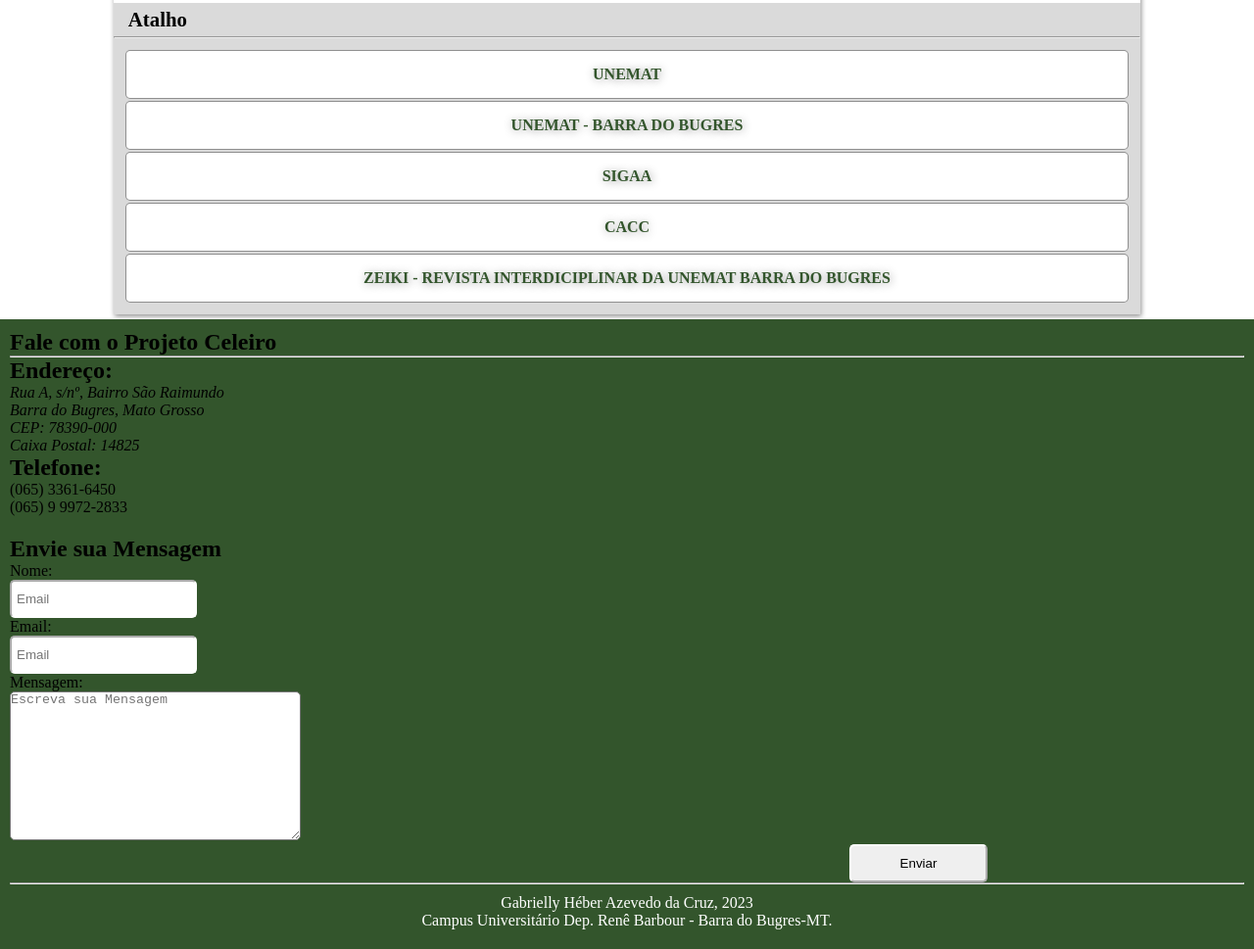
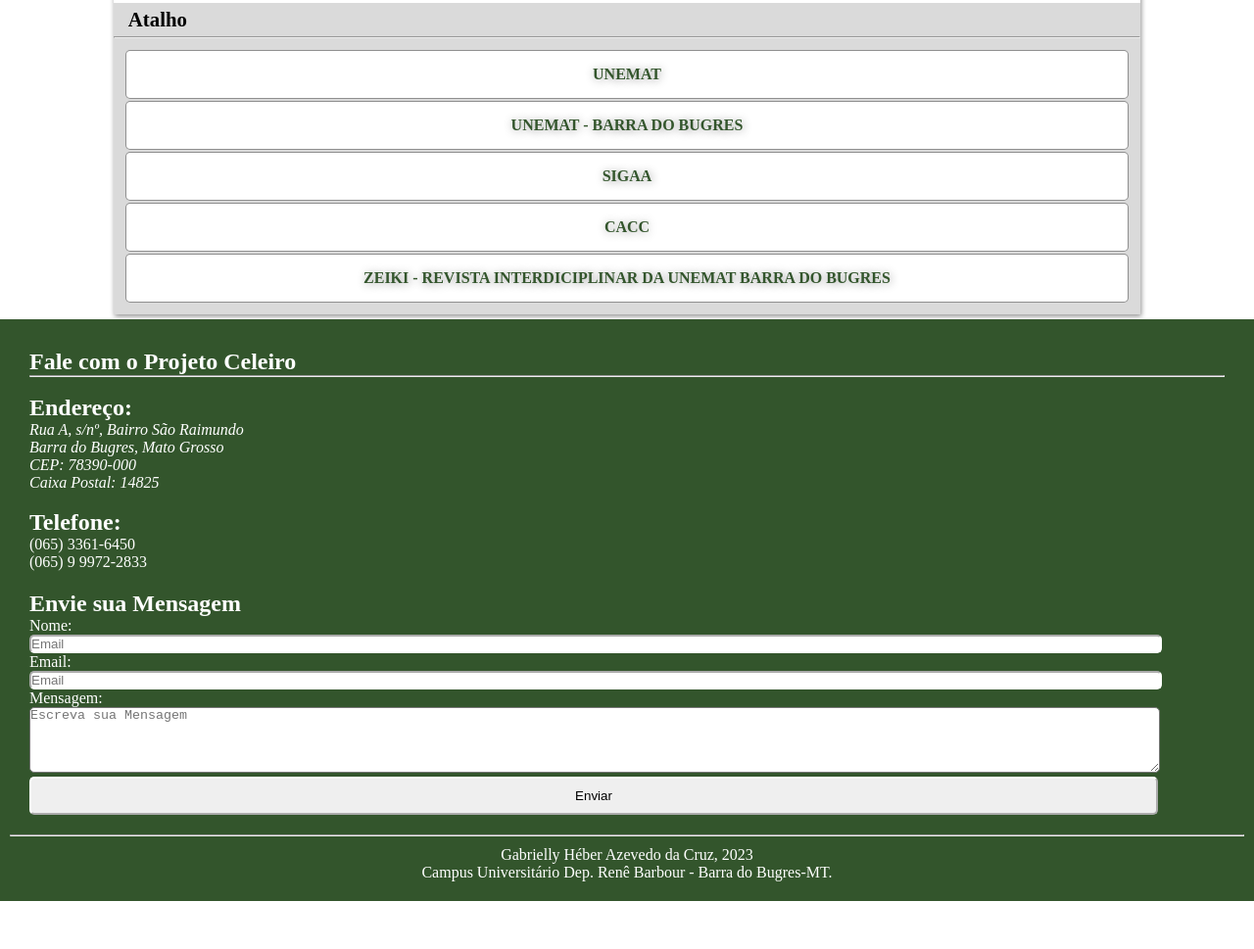
Before and after one commit to gabriellyheber22/projetoCeleiroResponsivo, a plain HTML site: page index.html in a window 1280 px wide. Shown: the part 796-1765 px from the top of the page at 98% size. After the commit the page ends 1716 px from the top, so only its background shows below. Drawn offline with nearby package versions, Linux system fonts and the light colour scheme.

Commit message:
atualização

```diff
--- a/estilos/estilo.css
+++ b/estilos/estilo.css
@@ -194,9 +194,13 @@ aside>ul>li>a:hover{
     color: white;
     text-shadow: 1px 1px 10px rgba(255, 255, 255, 0.445);
 }
+section#fale-conosco{
+    padding: 20px;
+}
 div.mensagem{
     margin-top: 20px;
     width:  78vw;
+
 
 }
 div.botao{
@@ -210,17 +214,20 @@ input#botao{
 }
 input{
     border-radius: 5px;
-    padding: 10px 5px;
+    /* padding: 10px 30px; */
+    min-width: 90vw;
     border-color: white;
 }
 textarea{
     border-radius: 5px;
+    min-width: 90vw;
 
 }
 footer{
     background-color: #33552C;
     padding: 10px;
     margin-top: 5px;
+    color: white;
 }
 section#rodape{
     color: white;
--- a/index.html
+++ b/index.html
@@ -89,7 +89,7 @@
     <footer>
         <section id="fale-conosco">
             <h1>Fale com o Projeto Celeiro</h1>
-            <hr>
+            <hr><br>
             <div class="endereco">
                 <h2>Endereço:</h2>
                 <address>
@@ -97,7 +97,7 @@
                     Barra do Bugres, Mato Grosso <br>
                     CEP: 78390-000 <br>
                     Caixa Postal: 14825 <br>
-                </address>
+                </address><br>
                 <h2>Telefone:</h2>
                 <p>
                     (065) 3361-6450</br>
@@ -109,13 +109,13 @@
                 <form action="https://formsubmit.co/gabiheber22@gmail.com" method="post" autocomplete="on">
                     <div class="name">
                         <label for="inome">Nome:</label><br>
-                        <input type="email" name="email" id="inome" placeholder="Email">
+                        <input type="email" name="email" id="inome" placeholder="Email" cols="44">
                         <br><label for="iEmail">Email:</label><br>
                         <input type="email" name="email" id="iEmail" placeholder="Email">
                     </div>
                     <div >
                         <label for="iMensagem">Mensagem:</label><br>
-                        <textarea name="mensagem" id="iMensagem" cols="35" rows="10" placeholder="Escreva sua Mensagem"></textarea>
+                        <textarea name="mensagem" id="iMensagem" rows="5" placeholder="Escreva sua Mensagem" style="height: 65px;"></textarea>
                     </div>
                     <div class="botao">
                         <input type="submit" value="Enviar" id="botao">
```
